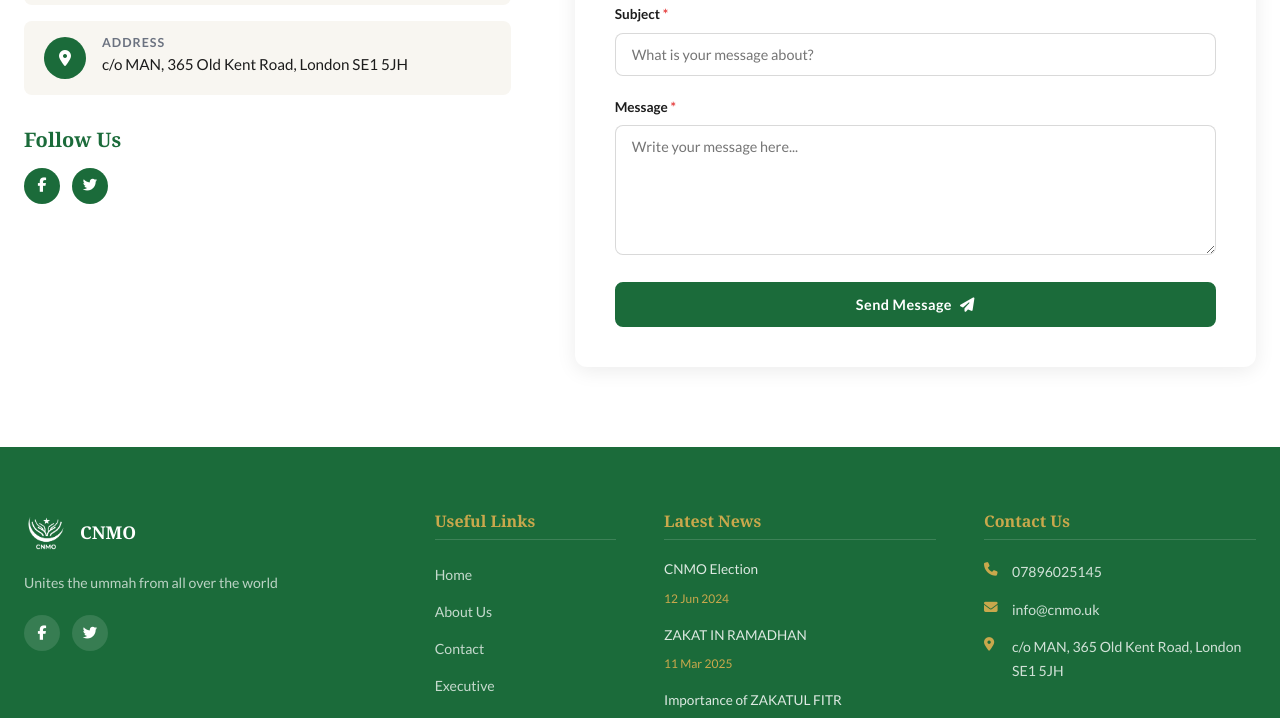
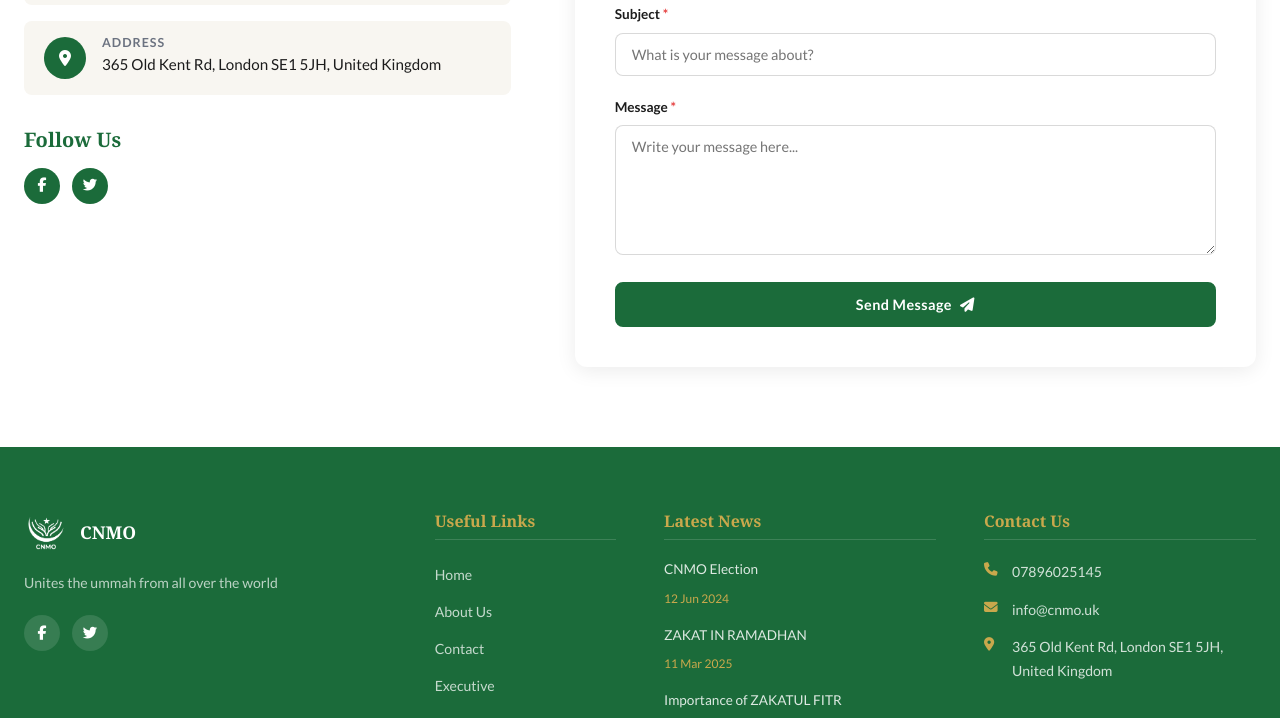
Before and after one commit to Ayam7273/cnmo, a plain HTML site: page contact.html in a window 1280 px wide. Shown: the part 700-1418 px from the top of the page. Drawn offline with Linux system fonts and the light colour scheme; a web font is replaced by a local one.

Commit message:
2nd commit

```diff
--- a/contact.html
+++ b/contact.html
@@ -116,7 +116,7 @@
             <i class="fas fa-map-marker-alt"></i>
             <div class="contact-detail-content">
               <label>Address</label>
-              <p>c/o MAN, 365 Old Kent Road, London SE1 5JH</p>
+              <p>365 Old Kent Rd, London SE1 5JH, United Kingdom</p>
             </div>
           </div>
 
@@ -200,7 +200,7 @@
           <h4>Contact Us</h4>
           <div class="footer-contact-item"><i class="fas fa-phone"></i><span>07896025145</span></div>
           <div class="footer-contact-item"><i class="fas fa-envelope"></i><span>info@cnmo.uk</span></div>
-          <div class="footer-contact-item"><i class="fas fa-map-marker-alt"></i><span>c/o MAN, 365 Old Kent Road, London SE1 5JH</span></div>
+          <div class="footer-contact-item"><i class="fas fa-map-marker-alt"></i><span>365 Old Kent Rd, London SE1 5JH, United Kingdom</span></div>
         </div>
       </div>
       <hr class="footer-divider">
```
Also changed, not shown: about.html (+1 -1 lines), affiliates.html (+1 -1 lines), become_friend.html (+1 -1 lines), become_member.html (+1 -1 lines), events.html (+1 -1 lines), executive.html (+1 -1 lines), faq.html (+2 -2 lines), gallery.html (+1 -1 lines), index.html (+1 -1 lines), islamic-calendar.html (+1 -1 lines), jummah.html (+1 -1 lines), news.html (+1 -1 lines), prayer-times.html (+1 -1 lines), projects.html (+1 -1 lines), 1 more files.
